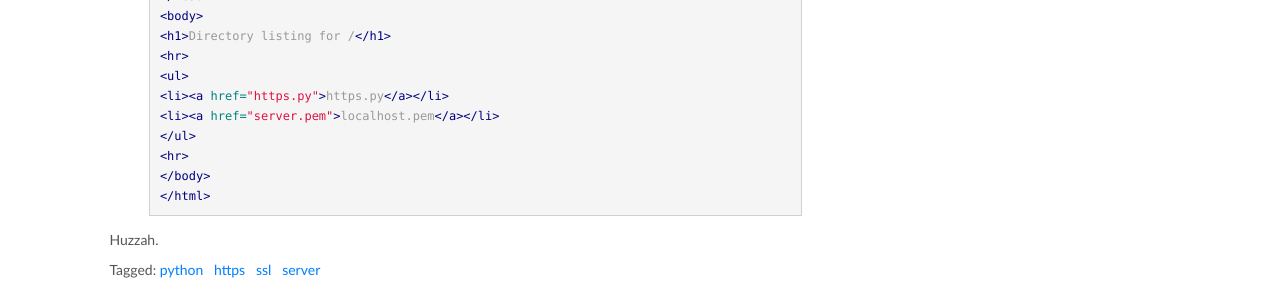
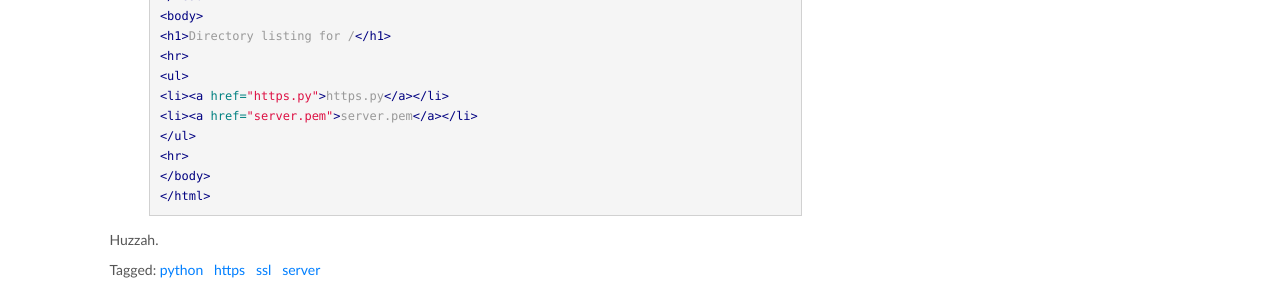
Before and after one commit to mfukar/mfukar.github.com, a Jekyll site: the page built from _posts/2013-10-31-HTTPS.md, in a window 1280 px wide. Shown: the part 1359-1657 px from the top of the page. Built offline with Jekyll 4.4.1, drawn with Linux system fonts in a browser that asks for light colours; some web fonts are replaced; Markdown is read by kramdown in place of the engine named in the settings; comment, search, counter and statistics services are not loaded.

Commit message:
Correct filename in html.

```diff
--- a/_posts/2013-10-31-HTTPS.md
+++ b/_posts/2013-10-31-HTTPS.md
@@ -81,7 +81,7 @@ $ curl https://localhost:4443 --insecure --ssl-reqd
 <hr>
 <ul>
 <li><a href="https.py">https.py</a></li>
-<li><a href="server.pem">localhost.pem</a></li>
+<li><a href="server.pem">server.pem</a></li>
 </ul>
 <hr>
 </body>
```
